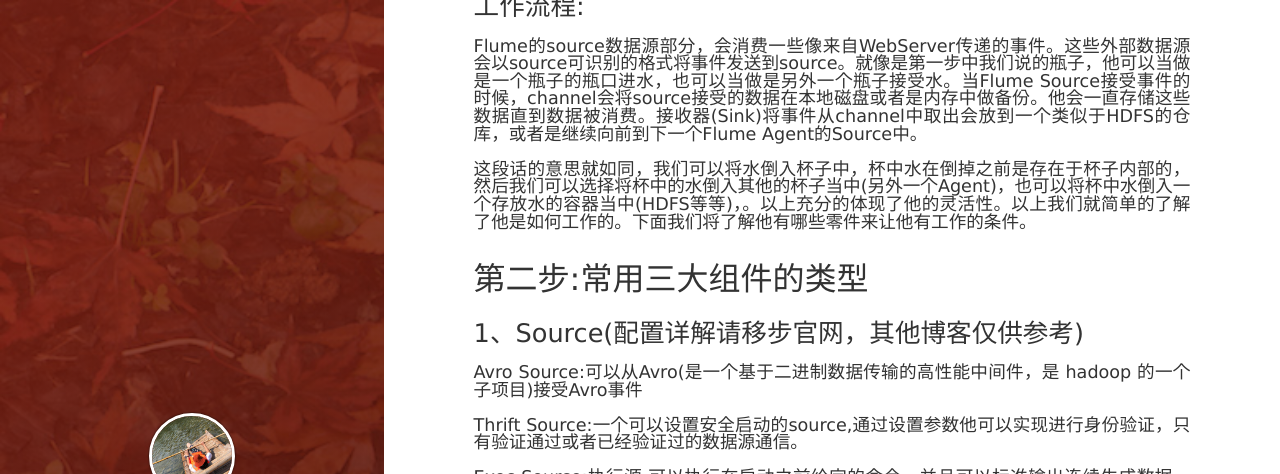
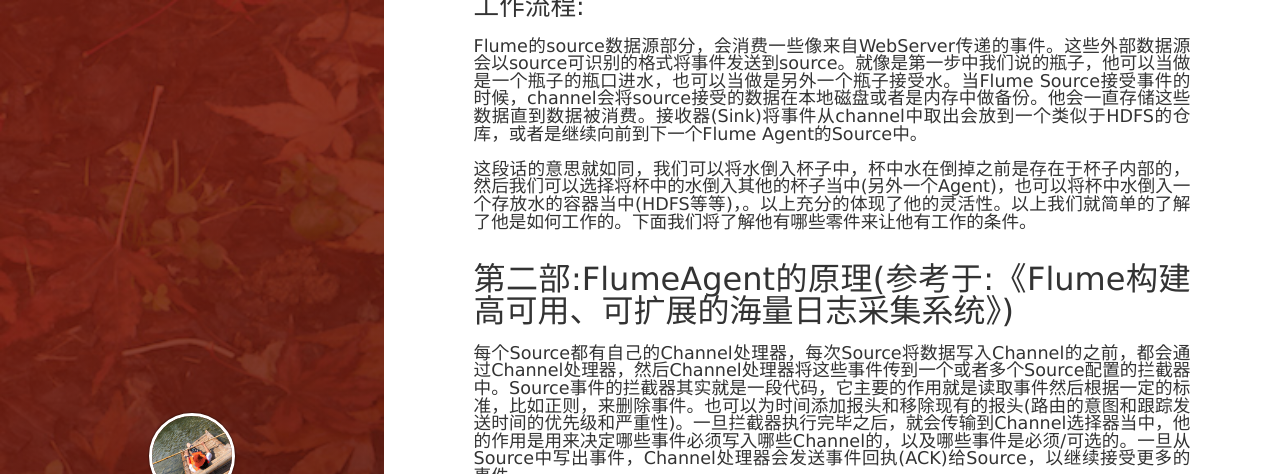
Before and after one commit to fanfan1997/fanfan1997, a Jekyll site: the page built from _posts/2019-03-02-Flume的从无到有.md, in a window 1280 px wide and 1400 px high, scrolled down 1493 px. Shown: the top 474 px of the window. Built offline with Jekyll 4.4.1, drawn with Linux system fonts in a browser that asks for light colours; nearby versions of some CDN libraries; comment, search, counter and statistics services are not loaded; some of the changed text lies outside the part shown; grey boxes are pictures that could not be loaded.

Commit message:
增加了Flume的原理

```diff
--- a/_posts/2019-03-02-Flume的从无到有.md
+++ b/_posts/2019-03-02-Flume的从无到有.md
@@ -20,8 +20,12 @@ description: 只是一个小小的开端
 ### 工作流程:
 #### Flume的source数据源部分，会消费一些像来自WebServer传递的事件。这些外部数据源会以source可识别的格式将事件发送到source。就像是第一步中我们说的瓶子，他可以当做是一个瓶子的瓶口进水，也可以当做是另外一个瓶子接受水。当Flume Source接受事件的时候，channel会将source接受的数据在本地磁盘或者是内存中做备份。他会一直存储这些数据直到数据被消费。接收器(Sink)将事件从channel中取出会放到一个类似于HDFS的仓库，或者是继续向前到下一个Flume Agent的Source中。
 #### 这段话的意思就如同，我们可以将水倒入杯子中，杯中水在倒掉之前是存在于杯子内部的，然后我们可以选择将杯中的水倒入其他的杯子当中(另外一个Agent)，也可以将杯中水倒入一个存放水的容器当中(HDFS等等)，。以上充分的体现了他的灵活性。以上我们就简单的了解了他是如何工作的。下面我们将了解他有哪些零件来让他有工作的条件。
-
-## 第二步:常用三大组件的类型
+## 第二部:FlumeAgent的原理(参考于:《Flume构建高可用、可扩展的海量日志采集系统》)
+#### 每个Source都有自己的Channel处理器，每次Source将数据写入Channel的之前，都会通过Channel处理器，然后Channel处理器将这些事件传到一个或者多个Source配置的拦截器中。Source事件的拦截器其实就是一段代码，它主要的作用就是读取事件然后根据一定的标准，比如正则，来删除事件。也可以为时间添加报头和移除现有的报头(路由的意图和跟踪发送时间的优先级和严重性)。一旦拦截器执行完毕之后，就会传输到Channel选择器当中，他的作用是用来决定哪些事件必须写入哪些Channel的，以及哪些事件是必须/可选的。一旦从Source中写出事件，Channel处理器会发送事件回执(ACK)给Source，以继续接受更多的事件。
+![](https://user-gold-cdn.xitu.io/2019/5/8/16a963156fb67cf5?w=1740&h=1024&f=png&s=642449)
+#### Sink运行器中有一个Sink组(未设置的时候不会存在),每个Sink组下都有一个Sink处理器,这个运行器主要是干啥那？因为每一个Channel只能对应一个Sink，所以他是做这个的。让每个Channel和与之匹配的Sink连接起来，如果多个Sink从一个Channel中获取数据,选定的Sink从Channel中接受事件,并将事件写入到下一个阶段或最终的目的地。
+![](https://user-gold-cdn.xitu.io/2019/5/8/16a96391faa6d83f?w=1810&h=1136&f=png&s=442361)
+## 第三步:常用三大组件的类型
 ### 1、Source(配置详解请移步官网，其他博客仅供参考)
 #### Avro Source:可以从Avro(是一个基于二进制数据传输的高性能中间件，是 hadoop 的一个子项目)接受Avro事件
 #### Thrift Source:一个可以设置安全启动的source,通过设置参数他可以实现进行身份验证，只有验证通过或者已经验证过的数据源通信。
```
